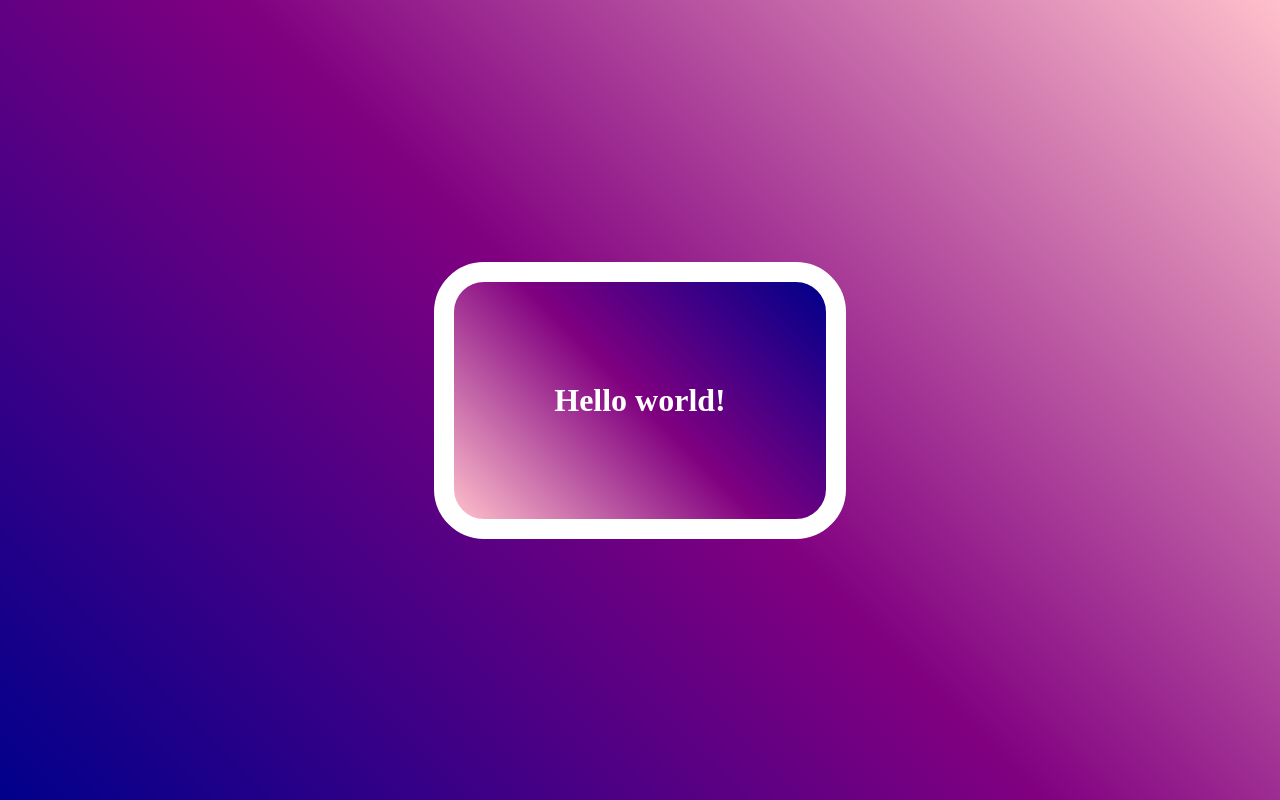
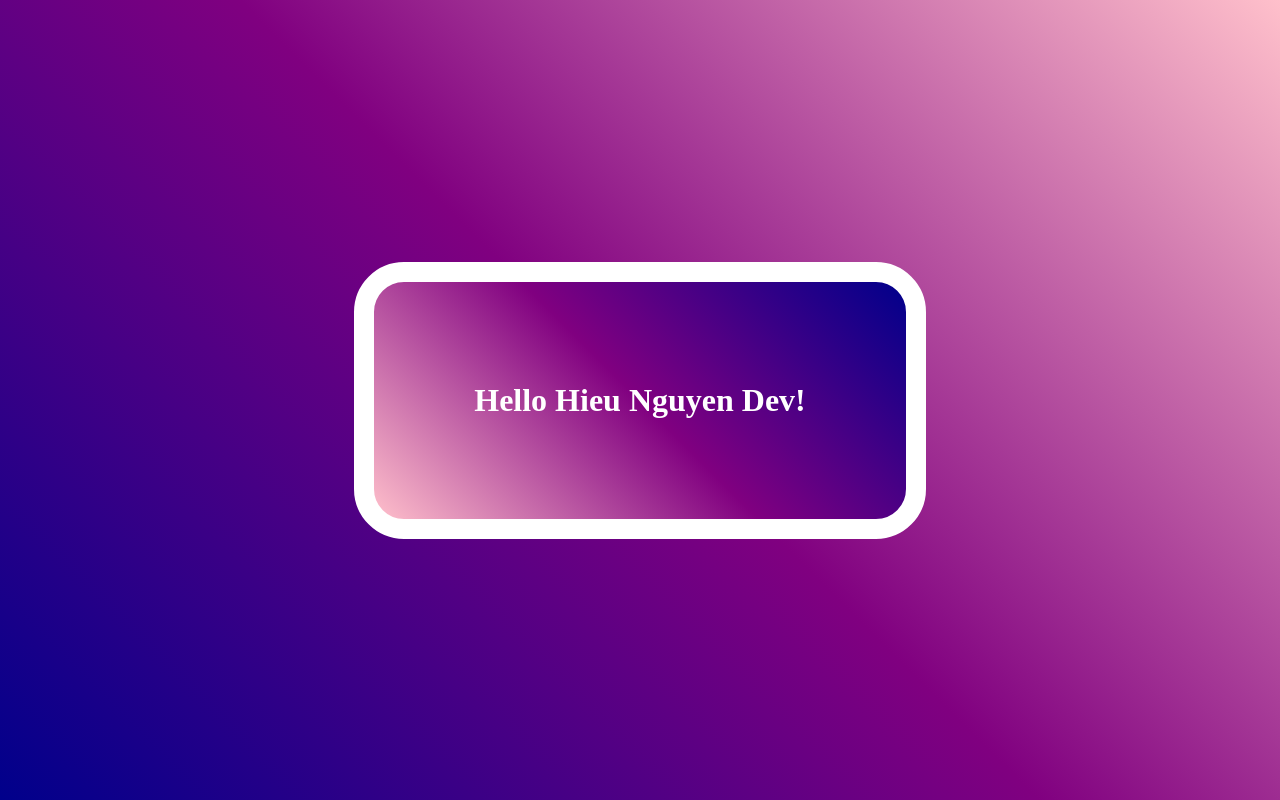
Before and after one commit to HieuNguyenDev/Mino, a plain HTML site: page index.html in a window 1280 px wide. Drawn offline with Linux system fonts and the light colour scheme.

Commit message:
second commit of Hieu Nguyen

```diff
--- a/index.html
+++ b/index.html
@@ -8,6 +8,6 @@
 </head>
 <body>
     <!-- <img src="https://c4.wallpaperflare.com/wallpaper/58/916/904/autumn-mountain-wallpaper-preview.jpg" alt="" class="scr"> -->
-    <h1>Hello world!</h1>
+    <h1>Hello Hieu Nguyen Dev!</h1>
 </body>
 </html>
```
